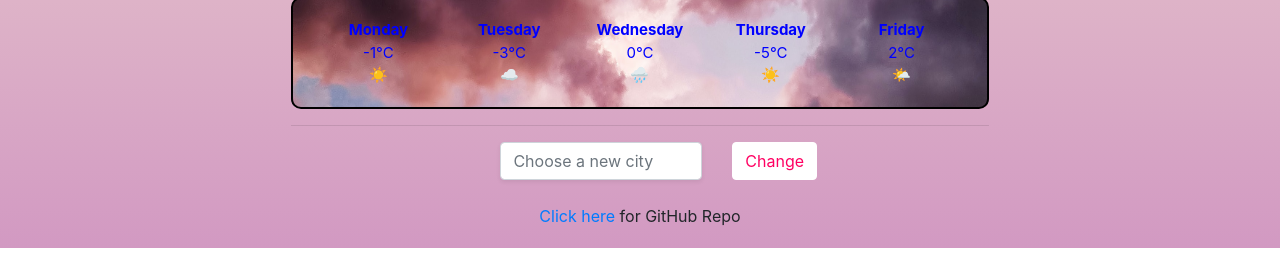
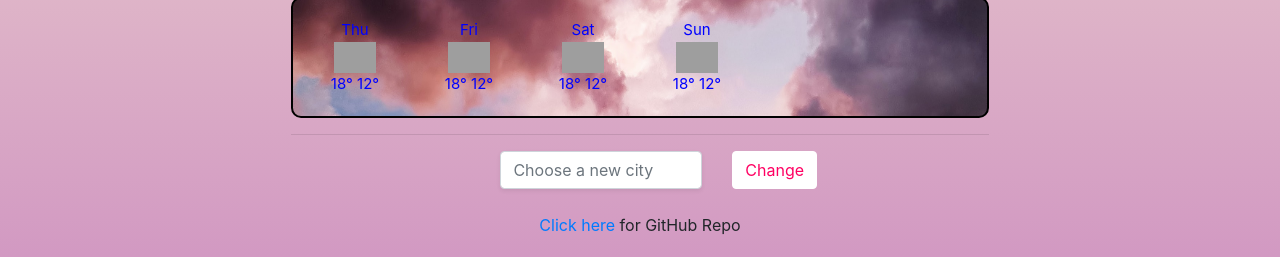
Before and after one commit to jonxybear/WeatherApp, a plain HTML site: page index.html in a window 1280 px wide. Shown: the part 661-918 px from the top of the page. Drawn offline with nearby package versions, Linux system fonts and the light colour scheme; no server answers; grey boxes are pictures that could not be loaded.

Commit message:
Removed forecast section in HTML to JS template

```diff
--- a/index.html
+++ b/index.html
@@ -56,43 +56,9 @@
 <h2>
     Next 5 Days
 </h2>
-    <div class="row future">
-  <div class="col">
-      <strong>Monday</strong>
-      <br>
-      -1°C
-      <br>
-      ☀️
-    </div>
-  <div class="col">
-      <strong>Tuesday</strong>
-      <br>
-      -3°C
-      <br>
-      ☁️
-  </div>
-  <div class="col">
-      <strong>Wednesday</strong>
-      <br>
-      0°C
-      <br>
-      🌧
-  </div>
-  <div class="col">
-      <strong>Thursday</strong>
-      <br>
-      -5°C
-      <br>
-      ☀️
-  </div>
-  <div class="col">
-      <strong>Friday</strong>
-      <br>
-      2°C
-      <br>
-      🌤
-  </div>
-  </div>
+
+<div class="weather-forecast" id="forecast"></div>
+
   <hr>
   <div class="search">
   <form class="entercity">
--- a/script/script.js
+++ b/script/script.js
@@ -41,6 +41,31 @@ function showTemperature(response) {
     "src",
     `http://openweathermap.org/img/wn/${response.data.weather[0].icon}@2x.png`
   );
+}
+
+function displayForecast() {
+  let forcastElement = document.querySelector("#forecast");
+
+  let days = ["Thu", "Fri", "Sat", "Sun"];
+
+  let forecastHTML = `<div class="row">`;
+  days.forEach(function (day) {
+    forecastHTML =
+      forecastHTML +
+      `
+  <div class="col-2">
+  <div class="weather-forecast-date">${day}</div>
+  <img src="http://openweathermap.org/img/wn/50d@2x.png" alt="" width="42" />
+  <div class="weather-forecast-temp">
+  <span class="weather-forecast-max"> 18° </span>
+  <span class="weather-forecast-min"> 12° </span>
+  </div>
+  </div>
+  `;
+  });
+
+  forecastHTML = forecastHTML + `</div>`;
+  forcastElement.innerHTML = forecastHTML;
 }
 
 let apiKey = "5f472b7acba333cd8a035ea85a0d4d4c";
@@ -92,3 +117,4 @@ function giveDate() {
   h3.innerHTML = `${day} ${month} ${date}, ${year} - ${hours}:${minutes}`;
 }
 giveDate();
+displayForecast();
--- a/src/style.css
+++ b/src/style.css
@@ -55,7 +55,7 @@ h3 {
 #description {
   text-transform: capitalize;
 }
-.future {
+.weather-forecast {
   margin: 0px auto;
   padding: 20px;
   border: 2px solid black;
```
